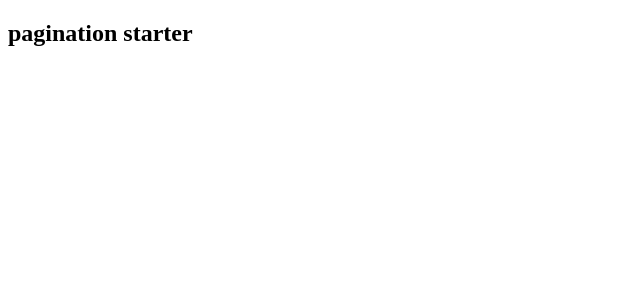
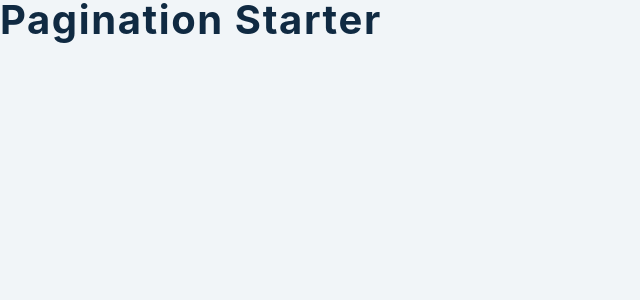
Before and after one commit to Ilie1985/pagination_reactjs, a React (Create React App) app: page / in a window 1280 px wide. Shown: the top 300 px of the page, without its empty margins (0-640 px from the left). Built offline with nearby package versions, Linux system fonts and the light colour scheme.

Commit message:
global styles css

```diff
--- a/src/index.css
+++ b/src/index.css
@@ -45,3 +45,79 @@
   --max-width: 1170px;
   --fixed-width: 620px;
 }
+
+/*
+===============
+Global Styles
+===============
+*/
+
+*,
+::after,
+::before {
+  margin: 0;
+  padding: 0;
+  box-sizing: border-box;
+}
+body {
+  font-family: -apple-system, BlinkMacSystemFont, 'Segoe UI', Roboto, Oxygen,
+    Ubuntu, Cantarell, 'Open Sans', 'Helvetica Neue', sans-serif;
+  background: var(--clr-grey-10);
+  color: var(--clr-grey-1);
+  line-height: 1.5;
+  font-size: 0.875rem;
+}
+ul {
+  list-style-type: none;
+}
+a {
+  text-decoration: none;
+}
+h1,
+h2,
+h3,
+h4 {
+  letter-spacing: var(--spacing);
+  text-transform: capitalize;
+  line-height: 1.25;
+  margin-bottom: 0.75rem;
+}
+h1 {
+  font-size: 2.75rem;
+}
+h2 {
+  font-size: 2rem;
+}
+h3 {
+  font-size: 1.25rem;
+}
+h4 {
+  font-size: 0.875rem;
+}
+p {
+  margin-bottom: 1.25rem;
+  color: var(--clr-grey-5);
+}
+@media screen and (min-width: 800px) {
+  h1 {
+    font-size: 3rem;
+  }
+  h2 {
+    font-size: 2.5rem;
+  }
+  h3 {
+    font-size: 1.75rem;
+  }
+  h4 {
+    font-size: 1rem;
+  }
+  body {
+    font-size: 1rem;
+  }
+  h1,
+  h2,
+  h3,
+  h4 {
+    line-height: 1;
+  }
+}
```
